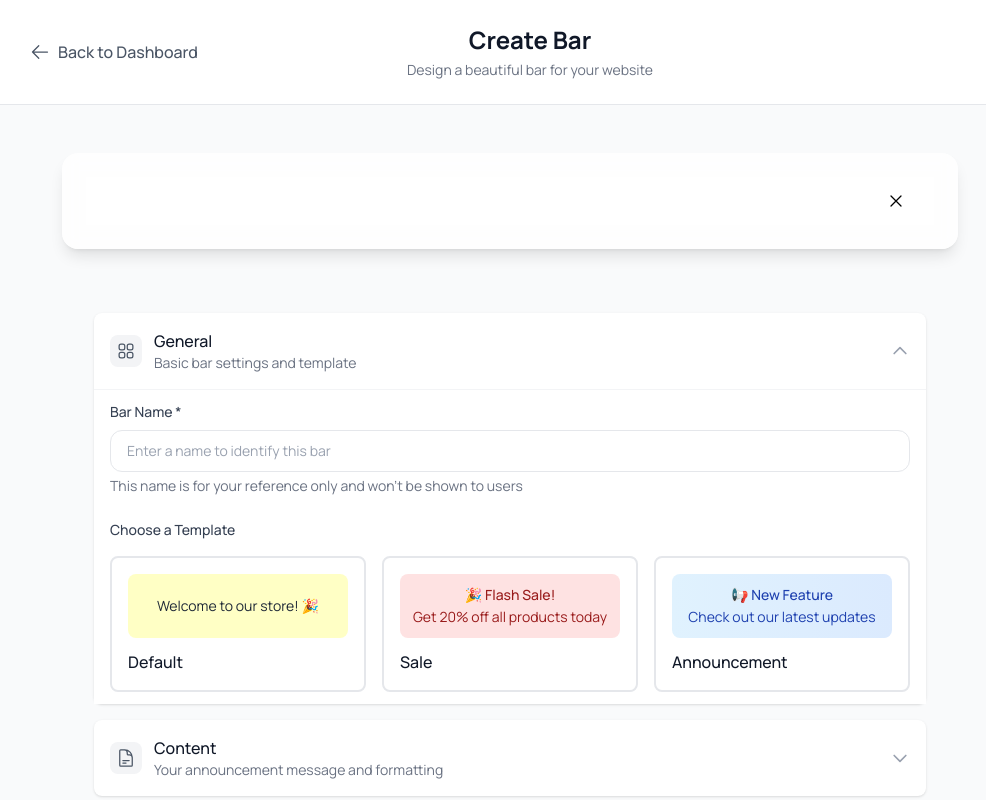
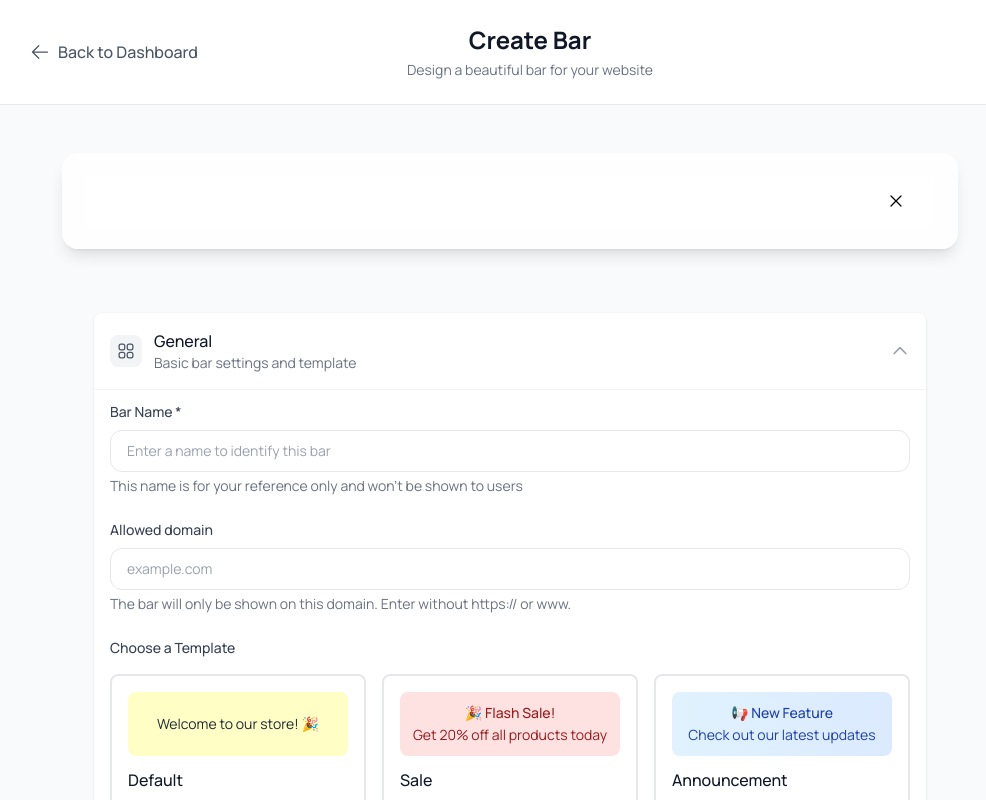
Before and after one commit to isaktapper/announcmentbar, a Next.js app: page /dashboard/create/single in a window 1280 px wide. Shown: the top 800 px of the page, without its empty margins (130-1116 px from the left). Built offline with nearby package versions, Linux system fonts and the light colour scheme.

Commit message:
feat: add allowed_domain to bars, UI for domain restriction, and domain check in embed script (English helptext)

```diff
--- a/src/app/dashboard/create/carousel/CreateCarouselClient.tsx
+++ b/src/app/dashboard/create/carousel/CreateCarouselClient.tsx
@@ -95,7 +95,8 @@ export default function CreateCarouselClient() {
     cta_text: '',
     cta_url: '',
     cta_background_color: '#000000',
-    cta_text_color: '#FFFFFF'
+    cta_text_color: '#FFFFFF',
+    allowed_domain: '',
   }
 
   const [formData, setFormData] = useState<AnnouncementFormData>(initialFormData)
@@ -175,7 +176,8 @@ export default function CreateCarouselClient() {
       cta_text: template.cta_text,
       cta_url: template.cta_url,
       cta_background_color: template.cta_background_color,
-      cta_text_color: template.cta_text_color
+      cta_text_color: template.cta_text_color,
+      allowed_domain: template.allowed_domain || '',
     })
   }
 
@@ -245,7 +247,8 @@ export default function CreateCarouselClient() {
         cta_text: formData.cta_text || '',
         cta_url: formData.cta_url || '',
         cta_background_color: formData.cta_background_color || '#000000',
-        cta_text_color: formData.cta_text_color || '#FFFFFF'
+        cta_text_color: formData.cta_text_color || '#FFFFFF',
+        allowed_domain: formData.allowed_domain || null,
       }
 
       const { error: insertError } = await supabase
@@ -379,6 +382,22 @@ export default function CreateCarouselClient() {
                 />
                 <p className="mt-1 text-sm text-gray-500">
                   This name is for your reference only and won't be shown to users
+                </p>
+              </div>
+              {/* Allowed Domain Input */}
+              <div>
+                <label className="block text-sm font-medium text-gray-700 mb-2">
+                  Allowed domain
+                </label>
+                <input
+                  type="text"
+                  value={formData.allowed_domain || ''}
+                  onChange={(e) => handleInputChange('allowed_domain', e.target.value)}
+                  placeholder="example.com"
+                  className="w-full px-4 py-2.5 bg-white border border-gray-200 rounded-xl text-sm text-gray-900 placeholder-gray-400 focus:border-black focus:ring-1 focus:ring-black transition-colors"
+                />
+                <p className="mt-1 text-sm text-gray-500">
+                  The bar will only be shown on this domain. Enter without https:// or www.
                 </p>
               </div>
 
--- a/src/app/dashboard/create/single/page.tsx
+++ b/src/app/dashboard/create/single/page.tsx
@@ -77,6 +77,7 @@ export default function CreateAnnouncementPage() {
     cta_url: '',
     cta_background_color: '#000000',
     cta_text_color: '#FFFFFF',
+    allowed_domain: '',
   }
 
   const [formData, setFormData] = useState<AnnouncementFormData>(initialFormData)
@@ -154,7 +155,8 @@ export default function CreateAnnouncementPage() {
       cta_text: template.cta_text,
       cta_url: template.cta_url,
       cta_background_color: template.cta_background_color,
-      cta_text_color: template.cta_text_color
+      cta_text_color: template.cta_text_color,
+      allowed_domain: template.allowed_domain,
     })
   }
 
@@ -277,7 +279,8 @@ export default function CreateAnnouncementPage() {
         cta_text: formData.cta_text || '',
         cta_url: formData.cta_url || '',
         cta_background_color: formData.cta_background_color || '#000000',
-        cta_text_color: formData.cta_text_color || '#FFFFFF'
+        cta_text_color: formData.cta_text_color || '#FFFFFF',
+        allowed_domain: formData.allowed_domain || '',
       }
 
       // Debug logging
@@ -422,6 +425,22 @@ export default function CreateAnnouncementPage() {
                 />
                 <p className="mt-1 text-sm text-gray-500">
                   This name is for your reference only and won't be shown to users
+                </p>
+              </div>
+              {/* Allowed Domain Input */}
+              <div>
+                <label className="block text-sm font-medium text-gray-700 mb-2">
+                  Allowed domain
+                </label>
+                <input
+                  type="text"
+                  value={formData.allowed_domain || ''}
+                  onChange={(e) => handleInputChange('allowed_domain', e.target.value)}
+                  placeholder="example.com"
+                  className="w-full px-4 py-2.5 bg-white border border-gray-200 rounded-xl text-sm text-gray-900 placeholder-gray-400 focus:border-black focus:ring-1 focus:ring-black transition-colors"
+                />
+                <p className="mt-1 text-sm text-gray-500">
+                  The bar will only be shown on this domain. Enter without https:// or www.
                 </p>
               </div>
 
--- a/src/app/dashboard/edit/carousel/[id]/EditCarouselClient.tsx
+++ b/src/app/dashboard/edit/carousel/[id]/EditCarouselClient.tsx
@@ -85,6 +85,7 @@ export default function EditCarouselClient({ announcement }: EditCarouselClientP
       cta_url: announcement.cta_url,
       cta_background_color: announcement.cta_background_color,
       cta_text_color: announcement.cta_text_color,
+      allowed_domain: announcement.allowed_domain,
     }
 
     setFormData(formData)
@@ -206,7 +207,8 @@ export default function EditCarouselClient({ announcement }: EditCarouselClientP
         cta_text: formData.cta_text || '',
         cta_url: formData.cta_url || '',
         cta_background_color: formData.cta_background_color || '#000000',
-        cta_text_color: formData.cta_text_color || '#FFFFFF'
+        cta_text_color: formData.cta_text_color || '#FFFFFF',
+        allowed_domain: formData.allowed_domain,
       }
 
       const { error: updateError } = await supabase
@@ -342,6 +344,22 @@ export default function EditCarouselClient({ announcement }: EditCarouselClientP
                 />
                 <p className="mt-1 text-sm text-gray-500">
                   This name is for your reference only and won't be shown to users
+                </p>
+              </div>
+              {/* Allowed Domain Input */}
+              <div>
+                <label className="block text-sm font-medium text-gray-700 mb-2">
+                  Allowed domain
+                </label>
+                <input
+                  type="text"
+                  value={formData.allowed_domain || ''}
+                  onChange={(e) => handleInputChange('allowed_domain', e.target.value)}
+                  placeholder="example.com"
+                  className="w-full px-4 py-2.5 bg-white border border-gray-200 rounded-xl text-sm text-gray-900 placeholder-gray-400 focus:border-black focus:ring-1 focus:ring-black transition-colors"
+                />
+                <p className="mt-1 text-sm text-gray-500">
+                  The bar will only be shown on this domain. Enter without https:// or www.
                 </p>
               </div>
             </div>
--- a/src/app/dashboard/edit/single/[id]/EditSingleClient.tsx
+++ b/src/app/dashboard/edit/single/[id]/EditSingleClient.tsx
@@ -77,6 +77,7 @@ export default function EditSingleClient({ announcement }: EditSingleClientProps
       cta_url: announcement.cta_url,
       cta_background_color: announcement.cta_background_color,
       cta_text_color: announcement.cta_text_color,
+      allowed_domain: announcement.allowed_domain,
     }
 
     setFormData(formData)
@@ -180,7 +181,8 @@ export default function EditSingleClient({ announcement }: EditSingleClientProps
         cta_text: formData.cta_text || '',
         cta_url: formData.cta_url || '',
         cta_background_color: formData.cta_background_color || '#000000',
-        cta_text_color: formData.cta_text_color || '#FFFFFF'
+        cta_text_color: formData.cta_text_color || '#FFFFFF',
+        allowed_domain: formData.allowed_domain,
       }
 
       const { error: updateError } = await supabase
@@ -290,6 +292,51 @@ export default function EditSingleClient({ announcement }: EditSingleClientProps
       {/* Main Content */}
       <main className="max-w-4xl mx-auto px-4 sm:px-6 lg:px-8 py-8">
         <div className="space-y-6">
+          {/* General Section */}
+          <SectionCard
+            id="general"
+            title="General"
+            subtitle="Basic bar settings"
+            icon={Squares2X2Icon}
+            isOpen={openSections.includes('general')}
+            onToggle={() => toggleSection('general')}
+          >
+            <div className="space-y-6">
+              {/* Bar Name Input */}
+              <div>
+                <label className="block text-sm font-medium text-gray-700 mb-2">
+                  Bar Name *
+                </label>
+                <input
+                  type="text"
+                  value={formData.bar_name}
+                  onChange={(e) => handleInputChange('bar_name', e.target.value)}
+                  placeholder="Enter a name to identify this bar"
+                  className="w-full px-4 py-2.5 bg-white border border-gray-200 rounded-xl text-sm text-gray-900 placeholder-gray-400 focus:border-black focus:ring-1 focus:ring-black transition-colors"
+                  required
+                />
+                <p className="mt-1 text-sm text-gray-500">
+                  This name is for your reference only and won't be shown to users
+                </p>
+              </div>
+              {/* Allowed Domain Input */}
+              <div>
+                <label className="block text-sm font-medium text-gray-700 mb-2">
+                  Allowed domain
+                </label>
+                <input
+                  type="text"
+                  value={formData.allowed_domain || ''}
+                  onChange={(e) => handleInputChange('allowed_domain', e.target.value)}
+                  placeholder="example.com"
+                  className="w-full px-4 py-2.5 bg-white border border-gray-200 rounded-xl text-sm text-gray-900 placeholder-gray-400 focus:border-black focus:ring-1 focus:ring-black transition-colors"
+                />
+                <p className="mt-1 text-sm text-gray-500">
+                  The bar will only be shown on this domain. Enter without https:// or www.
+                </p>
+              </div>
+            </div>
+          </SectionCard>
           {/* Content Section */}
           <SectionCard
             id="content"
--- a/src/app/embed/[slug]/route.ts
+++ b/src/app/embed/[slug]/route.ts
@@ -190,6 +190,13 @@ export async function GET(
   const announcement = ${JSON.stringify(serializedAnnouncement)};
   const iconSvg = announcement.iconSvg;
   const slug = "${slug}";
+  // Domain check
+  const currentDomain = window.location.hostname.replace(/^www\./, '').toLowerCase();
+  const allowedDomain = announcement.allowed_domain?.trim().toLowerCase();
+  if (allowedDomain && currentDomain !== allowedDomain) {
+    console.log("❌ Domain mismatch – not rendering bar:", currentDomain, "!=", allowedDomain);
+    return;
+  }
 
   ${pageTargetingScript}
 
--- a/src/types/announcement.ts
+++ b/src/types/announcement.ts
@@ -126,6 +126,7 @@ export interface AnnouncementFormData {
   cta_url: string
   cta_background_color: string
   cta_text_color: string
+  allowed_domain: string
 }
 
 export interface Template {
@@ -163,6 +164,7 @@ export interface Template {
   cta_url: string
   cta_background_color: string
   cta_text_color: string
+  allowed_domain: string
 }
 
 export const ICONS = {
```
Also changed, not shown: åtgärda.txt.
